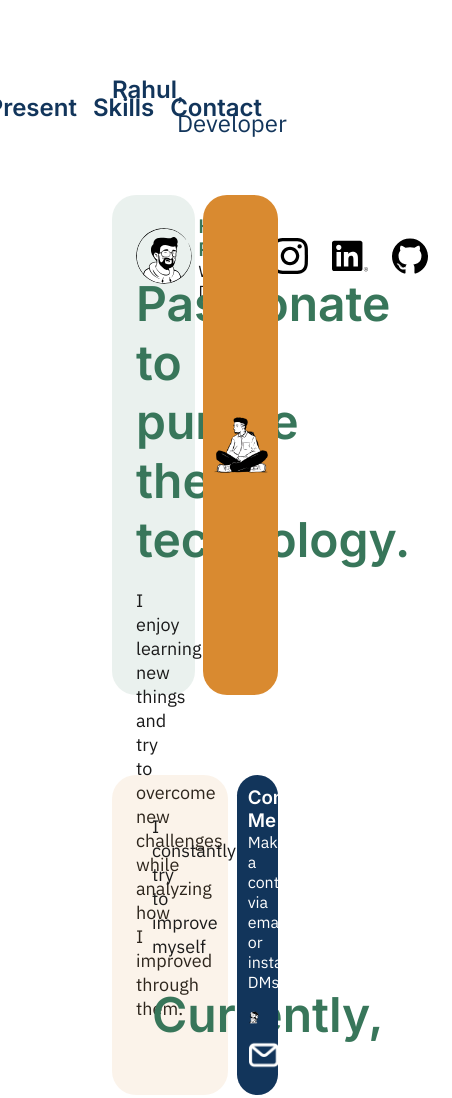
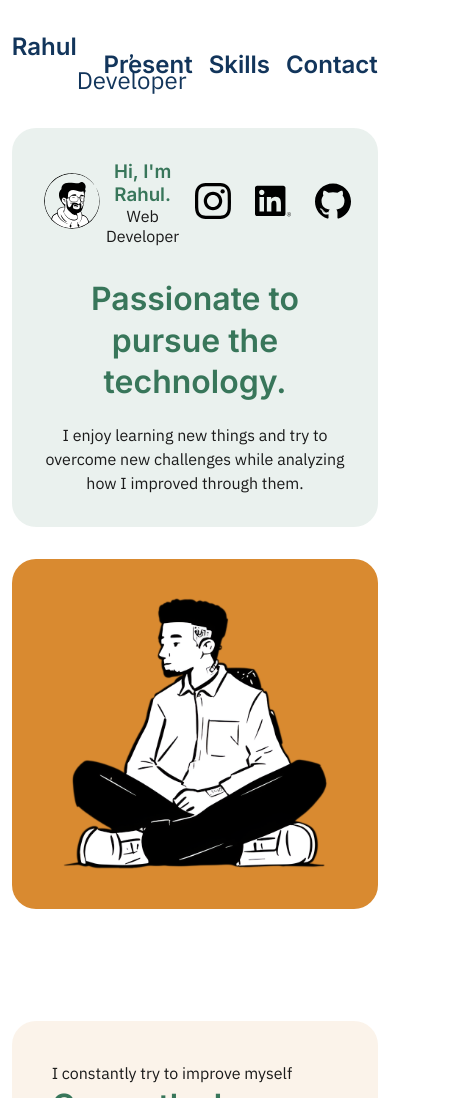
Before and after one commit to rahulp-fx/Minimal-Web, a plain HTML site: page index.html in a window 390 px wide. Shown: the top 1098 px of the page, 452 px wide, since content can reach past the window. Drawn offline with Linux system fonts and the light colour scheme.

Commit message:
Responsiveness added

```diff
--- a/style.css
+++ b/style.css
@@ -265,6 +265,83 @@ p {
   filter: invert(100%);
 }
 
+/* =============================================== */
+/* --- Responsive Design (Media Queries) --- */
+/* =============================================== */
+
+/* --- For Tablets (up to 1024px) --- */
+@media (max-width: 1024px) {
+  body {
+    padding: 0 3%;
+  }
+
+  .hero-section,
+  .container-footer {
+    flex-direction: column; /* Stacks the sections vertically */
+    height: auto;
+  }
+
+  .hero-section-about,
+  .hero-section-illustration,
+  .skill-section,
+  .contact-section {
+    width: 100%; /* Makes each section take full width */
+    margin-bottom: 2rem;
+  }
+
+  .hero-section-illustration {
+    min-height: 350px;
+  }
+
+  .container-about h1,
+  .skill-section h2 {
+    font-size: 2.5rem;
+  }
+}
+
+/* --- For Mobile Phones (up to 768px) --- */
+@media (max-width: 768px) {
+  header {
+    /* flex-direction: column; */
+    gap: 1.5rem;
+    padding: 2rem 0;
+    text-align: center;
+  }
+
+  .hero-section-about {
+    padding: 1.5rem;
+  }
+
+  .about-header {
+    /* flex-direction: column; */
+    gap: 1rem;
+    padding-bottom: 1.5rem;
+    text-align: center;
+  }
+
+  .container-about h1,
+  .skill-section h2 {
+    font-size: 2rem;
+    line-height: 1.3;
+    text-align: center;
+  }
+
+  .skill-section h2 {
+    text-align: left;
+  }
+
+  .container-about p {
+    text-align: center;
+  }
+
+  .container-about p,
+  .skill-section p,
+  .about-header-name p {
+    font-size: 1rem;
+  }
+
+}
+
 /* .detailed-contact {
   border: 1px solid red;
   display: flex;
```
